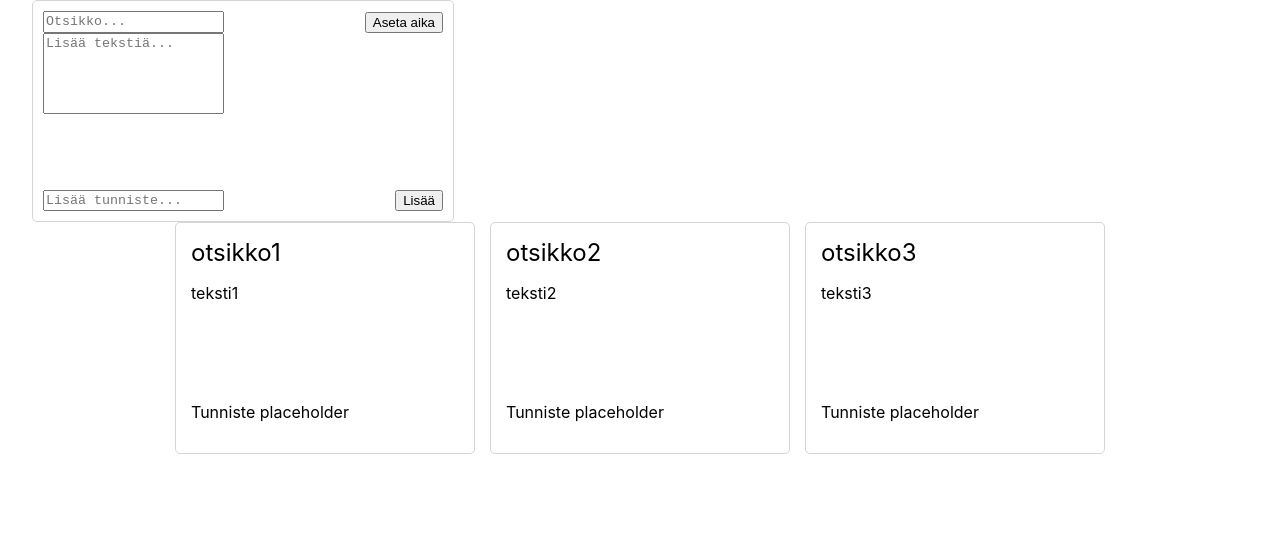
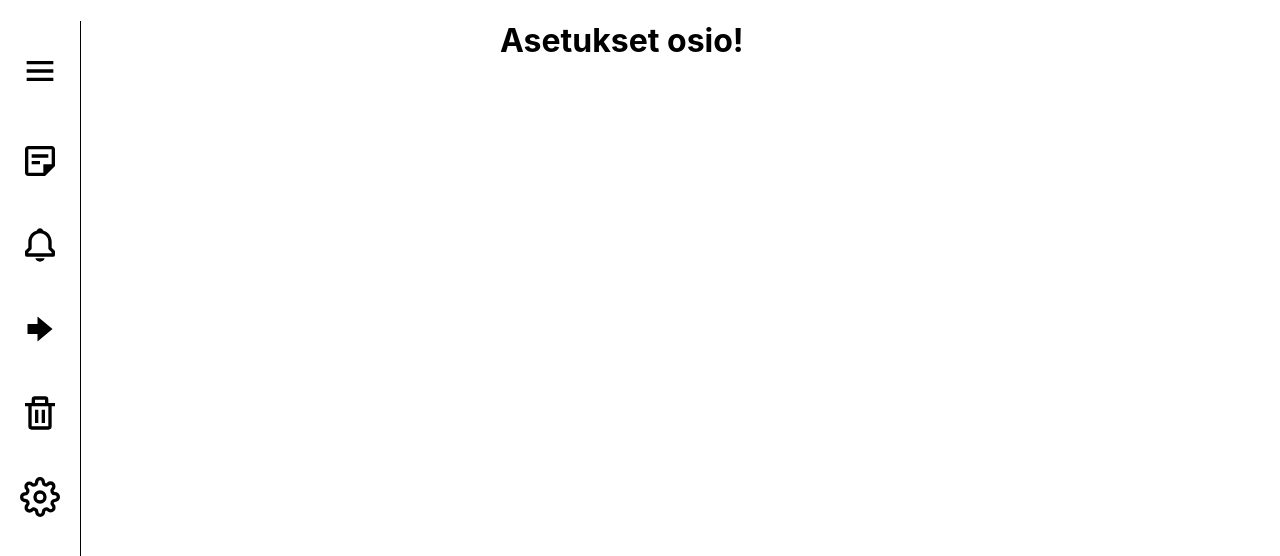
Before and after one commit to Toopemus/noteapp, a React (Create React App) app: page /asetukset in a window 1280 px wide. Shown: the top 556 px of the page. Built offline with nearby package versions, Linux system fonts and the light colour scheme.

Commit message:
side_menu done

```diff
--- a/package.json
+++ b/package.json
@@ -13,6 +13,8 @@
     "ignore-styles": "^5.0.1",
     "react": "^18.0.0",
     "react-dom": "^18.0.0",
+    "react-icons": "^4.3.1",
+    "react-router-dom": "^6.3.0",
     "react-scripts": "5.0.0",
     "web-vitals": "^2.1.4"
   },
--- a/src/App.css
+++ b/src/App.css
@@ -1,5 +1,5 @@
 .sisalto {
-  max-width: 95%;
+  max-width: 100%;
   margin-left: auto;
   margin-right: auto;
 }
@@ -13,6 +13,8 @@
   max-width: 400px;
   padding: 10px;
   border-radius: 5px;
+  margin-left: 900px;
+  margin-bottom: 125px;
 
   border-style: solid;
   border-color: #d5d5d5;
@@ -143,3 +145,77 @@ textarea {
   color: #ffffff;
   border-radius: 50%;
 }
+
+.side_menu {
+  position: fixed;
+  background: rgb(255, 255, 255);
+  width: 250px;
+  height: 100%;
+  border-right: 1px solid black;
+  transition: width .2s ease-in;
+}
+
+.side_menu .logo {
+  width: 40px;
+  height: 40px;
+  padding-top: 30px;
+  margin-left: -20px;
+}
+
+.top-icon {
+  margin-left: 40px;
+}
+
+.side_menu .menu_items li a{
+  margin-left: 15px;
+  position: fixed;
+  padding-top: 40px;
+  font-weight: 600;
+}
+
+.side_menu .menu_items li a:hover{
+  color: orange;
+  font-weight: 800;
+}
+
+.side_menu.inactive{
+  width: 80px;
+}
+
+.side_menu.inactive li a {
+  font-size: 0;
+}
+
+.side_menu.inactive .logo:hover {
+  color: orange;
+}
+
+ul {
+  list-style-type: none;
+}
+
+.menu_items li {
+  margin-top: 10px;
+}
+
+.muistutus_sivu h1{
+  margin-left: 500px;
+}
+
+
+.roskakori_sivu h1{
+  margin-left: 500px;
+}
+
+.Tunniste_sivu h1{
+  margin-left: 500px;
+}
+
+.asetukset_sivu h1{
+  margin-left: 500px;
+}
+
+.menu_items a {
+  text-decoration: none;
+  font-weight: bold;
+}
--- a/src/App.js
+++ b/src/App.js
@@ -1,16 +1,26 @@
 import React from 'react';
 
-import Main from './components/Main'
+import Main from './components/Main';
 import Menu from './components/Menu';
+import { BrowserRouter, Routes, Route } from "react-router-dom";
+import Asetukset from './routes/Asetukset';
+import Muistutus from './routes/Muistutus';
+import Roskakori from './routes/Roskakori';
+import Tunnisteet from './routes/Tunnisteet';
 
 import './App.css';
 
 function App() {
   return (
-    <div className="App">
-      <Menu />
-      <Main />
-    </div>
+    <BrowserRouter>
+      <Routes>
+        <Route exact path='/' element={<><Menu/><Main/></>}/>
+        <Route exact path='/muistutus' element={< Muistutus />}/>
+        <Route exact path='/tunnisteet' element={< Tunnisteet />}/>
+        <Route exact path='/roskakori' element={< Roskakori />}/>
+        <Route exact path='/asetukset' element={< Asetukset />}/>
+      </Routes>
+    </BrowserRouter>
   );
 }
 
--- a/src/components/Menu.js
+++ b/src/components/Menu.js
@@ -1,8 +1,45 @@
-import React from 'react';
+import React, {useState, useEffect} from 'react';
+import { BiMenu, BiBell, BiTrash } from 'react-icons/bi'
+import { MdOutlineStickyNote2 } from 'react-icons/md'
+import { GoArrowRight } from "react-icons/go"
+import { FiSettings } from 'react-icons/fi'
+import { Link } from "react-router-dom";
 
-function Menu() {
+function Menu(props) {
+    const [inactive, setInactive] = useState(false);
+
+    const toggleClass = () => {
+        setInactive(!inactive);
+    };
+
     return(
-        <div className='menu'></div>
+            <div className={inactive ? 'side_menu': 'side_menu inactive'}>
+                <div className="top-icon" onClick={toggleClass}>
+                    < BiMenu className='logo' />
+                </div>
+                <ul class="menu_items">
+                    <li>
+                        <MdOutlineStickyNote2 className='logo' />
+                        <Link to="/" className='logo'>Muistiinpanot</Link>
+                    </li>
+                    <li>
+                        <BiBell className='logo' />
+                        <Link to="/muistutus">Muistutus</Link>
+                    </li>
+                    <li>
+                        <GoArrowRight className='logo' />
+                        <Link to="/tunnisteet">Tunnisteet</Link>
+                    </li>
+                    <li>
+                        <BiTrash className='logo' />
+                        <Link to="/roskakori">Roskakori</Link>
+                    </li>
+                    <li>
+                        <FiSettings className='logo' />
+                        <Link to="/asetukset">Asetukset</Link>
+                    </li>
+                </ul>
+            </div>
     );
 }
 
--- /dev/null
+++ b/src/routes/Asetukset.js
@@ -0,0 +1,13 @@
+import React from 'react';
+import Menu from '../components/Menu';
+
+function Asetukset() {
+    return (
+        <div className="asetukset_sivu">
+            <Menu />
+            <h1>Asetukset osio!</h1>
+        </div>
+    );
+}
+
+export default Asetukset;
--- /dev/null
+++ b/src/routes/Muistutus.js
@@ -0,0 +1,13 @@
+import React from 'react';
+import Menu from '../components/Menu';
+
+function Muistutus() {
+    return (
+        <div className="muistutus_sivu">
+            <Menu />
+            <h1>Muistutus osio!</h1>
+        </div>
+    );
+}
+
+export default Muistutus;
--- /dev/null
+++ b/src/routes/Roskakori.js
@@ -0,0 +1,13 @@
+import React from 'react';
+import Menu from '../components/Menu';
+
+function Roskakori() {
+    return (
+        <div className="roskakori_sivu">
+            <Menu />
+            <h1>Roskis osio!</h1>
+        </div>
+    );
+}
+
+export default Roskakori;
--- /dev/null
+++ b/src/routes/Tunnisteet.js
@@ -0,0 +1,13 @@
+import React from 'react';
+import Menu from '../components/Menu';
+
+function Tunnisteet() {
+    return (
+        <div className="Tunniste_sivu">
+            <Menu />
+            <h1>Tunniste osio!</h1>
+        </div>
+    );
+}
+
+export default Tunnisteet;
```
Also changed, not shown: 1 other file (tests, documents, lock files or other folders).
